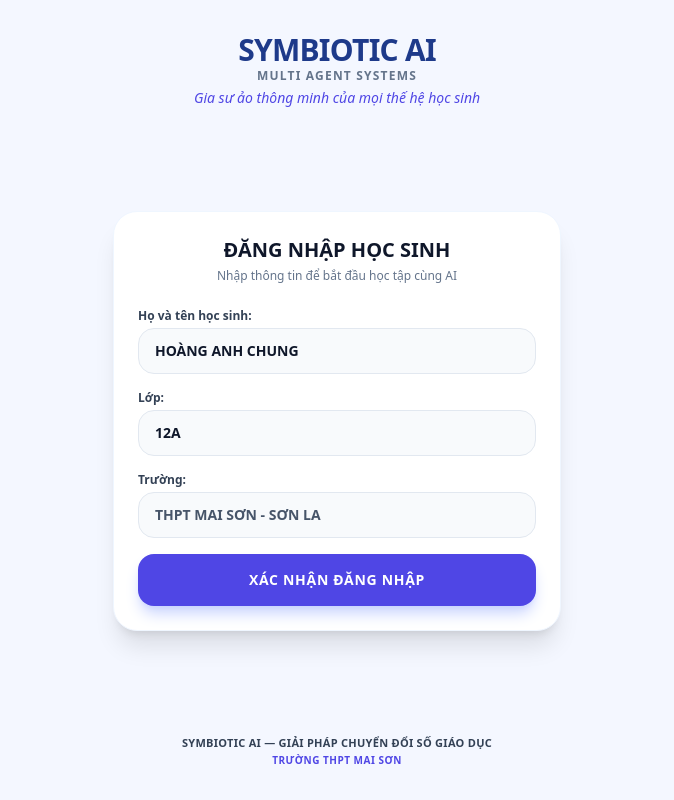
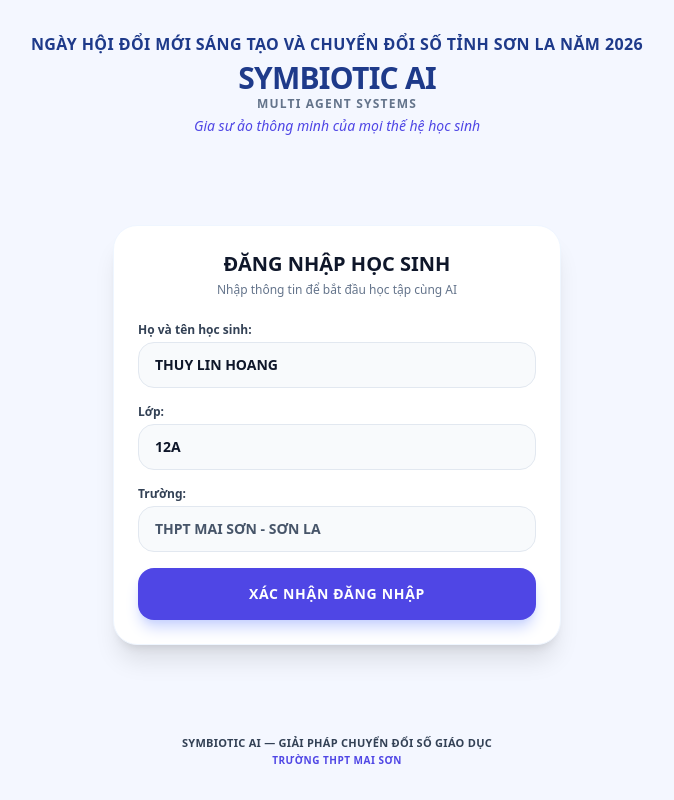
Before and after one commit to hoanganhchung122015-netizen/multi-agent-system-21-4, a React (Vite) app: page / in a window 1280 px wide. Shown: the whole page, without its empty margins (303-977 px from the left). Built offline with nearby package versions, Linux system fonts and the light colour scheme.

Commit message:
Change student name and add event header
Updated student name and added event header.

```diff
--- a/src/App.tsx
+++ b/src/App.tsx
@@ -11,7 +11,7 @@
 export default function App() {
   const [screen, setScreen] = useState<ScreenState>('LOGIN');
   const [student, setStudent] = useState<StudentInfo>({
-    name: 'HOÀNG ANH CHUNG',
+    name: 'THUY LIN HOANG',
     className: '12A',
     school: 'THPT MAI SƠN - SƠN LA'
   });
@@ -141,6 +141,10 @@
 
       {/* Header dùng chung */}
       <header className="text-center my-4">
+
+          <p className="text-base font-bold text-[#1E3A8A] uppercase tracking-wide mb-1">
+    NGÀY HỘI ĐỔI MỚI SÁNG TẠO VÀ CHUYỂN ĐỔI SỐ TỈNH SƠN LA NĂM 2026
+  </p>
         <h1 className="text-3xl font-black text-[#1E3A8A] tracking-tight">SYMBIOTIC AI</h1>
         <p className="text-xs font-bold text-[#64748B] tracking-widest uppercase">MULTI AGENT SYSTEMS</p>
         <p className="text-sm italic text-[#4F46E5] font-medium mt-1">Gia sư ảo thông minh của mọi thế hệ học sinh</p>
```
